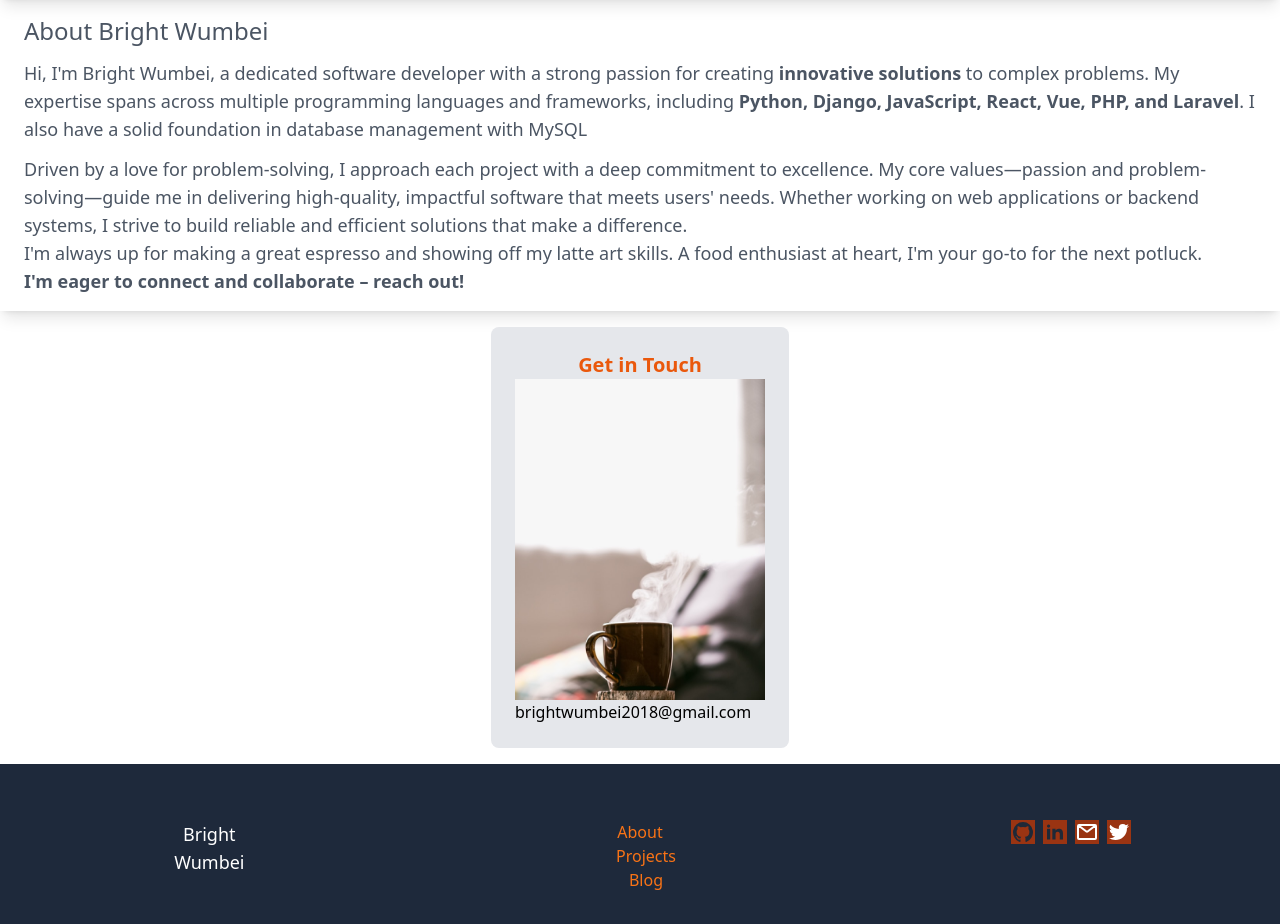
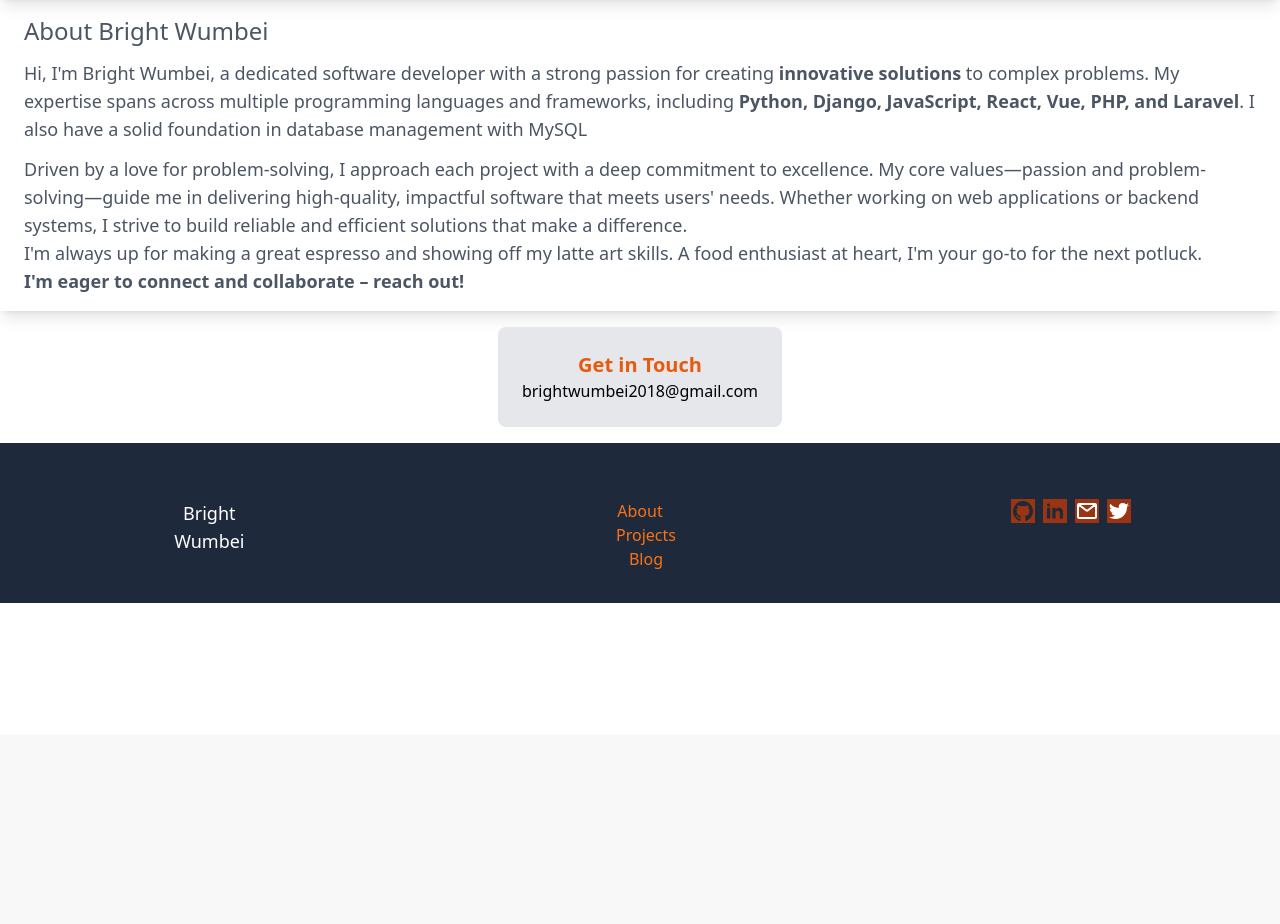
Before and after one commit to Nlansong/portfolio, a Django app: page /about/ in a window 1280 px wide. Shown: the part 65-989 px from the top of the page. After the commit the page ends 668 px from the top, so only its background shows below. Run offline with Django 5.2, Linux system fonts and the light colour scheme; some libraries are stand-ins or nearby versions.

Commit message:
remove pic in contact

```diff
--- a/templates/about.html
+++ b/templates/about.html
@@ -27,9 +27,7 @@
         <section class="flex flex-row justify-center items-center mx-8 my-4 " >
             <div class="bg-gray-200 border-lg p-6 rounded-lg">
                 <h2 class="text-xl text-orange-600 font-bold text-center " >Get in Touch</h2>
-            <div class="" >
-                <img src="{% static 'img/contact.jpg' %}" style="width: 250px;"  alt="">
-            </div>
+
             <p>
                 <a class="hover:text-red-400" href="mailto:brightwumbei2018@gmail.com">brightwumbei2018@gmail.com</a>
             </p>
```
